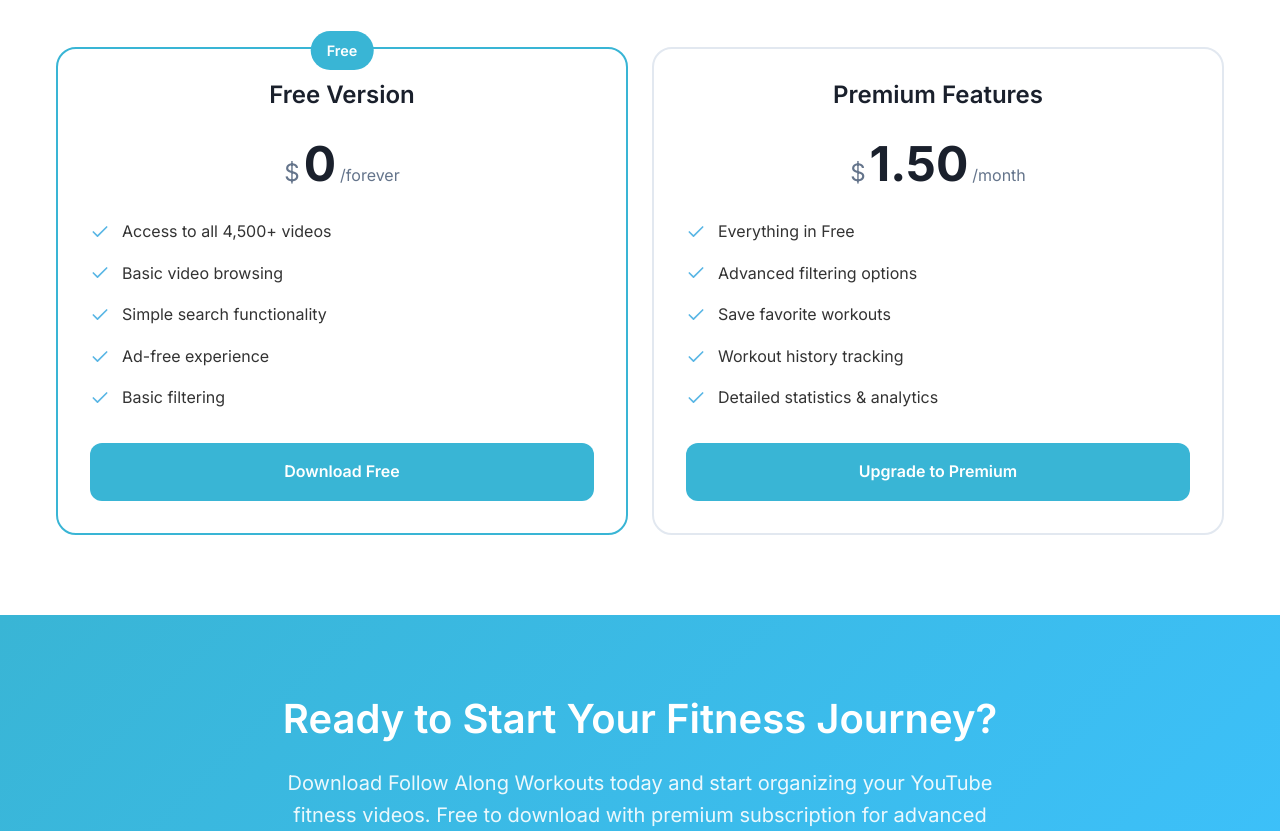
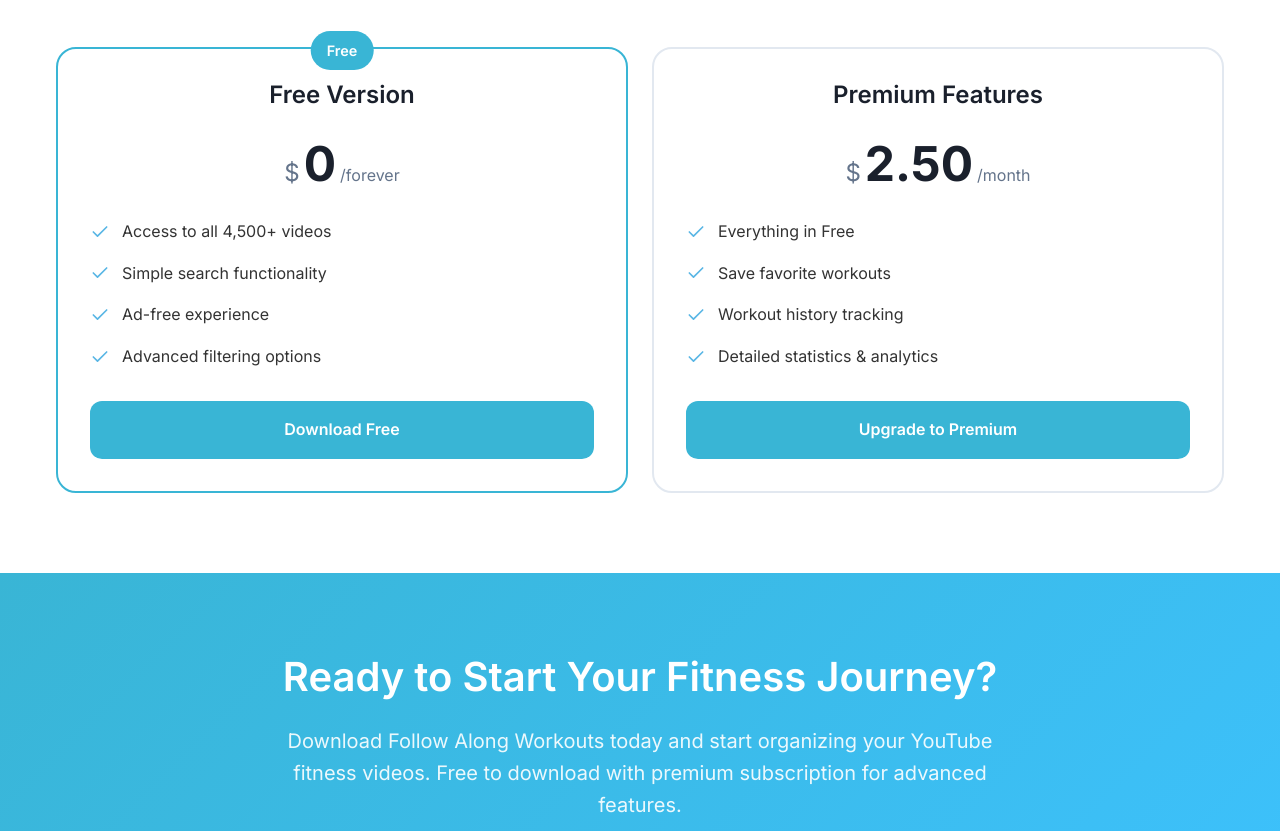
Before and after one commit to FedorovAlexander/fitness-app-landing, a plain HTML site: page index.html in a window 1280 px wide. Shown: the part 3100-3931 px from the top of the page. Drawn offline with Linux system fonts and the light colour scheme.

Commit message:
Update price, update features

```diff
--- a/index.html
+++ b/index.html
@@ -229,10 +229,6 @@
 							</div>
 							<div class="pricing-card__feature">
 								<img src="assets/icons/checkmark.svg" alt="Included" class="pricing-card__feature-icon" />
-								<span>Basic video browsing</span>
-							</div>
-							<div class="pricing-card__feature">
-								<img src="assets/icons/checkmark.svg" alt="Included" class="pricing-card__feature-icon" />
 								<span>Simple search functionality</span>
 							</div>
 							<div class="pricing-card__feature">
@@ -241,7 +237,7 @@
 							</div>
 							<div class="pricing-card__feature">
 								<img src="assets/icons/checkmark.svg" alt="Included" class="pricing-card__feature-icon" />
-								<span>Basic filtering</span>
+								<span>Advanced filtering options</span>
 							</div>
 						</div>
 						<a href="#download" class="pricing-card__button">Download Free</a>
@@ -251,7 +247,7 @@
 							<h3 class="pricing-card__title">Premium Features</h3>
 							<div class="pricing-card__price">
 								<span class="pricing-card__currency">$</span>
-								<span class="pricing-card__amount">1.50</span>
+								<span class="pricing-card__amount">2.50</span>
 								<span class="pricing-card__period">/month</span>
 							</div>
 						</div>
@@ -259,10 +255,6 @@
 							<div class="pricing-card__feature">
 								<img src="assets/icons/checkmark.svg" alt="Included" class="pricing-card__feature-icon" />
 								<span>Everything in Free</span>
-							</div>
-							<div class="pricing-card__feature">
-								<img src="assets/icons/checkmark.svg" alt="Included" class="pricing-card__feature-icon" />
-								<span>Advanced filtering options</span>
 							</div>
 							<div class="pricing-card__feature">
 								<img src="assets/icons/checkmark.svg" alt="Included" class="pricing-card__feature-icon" />
```
